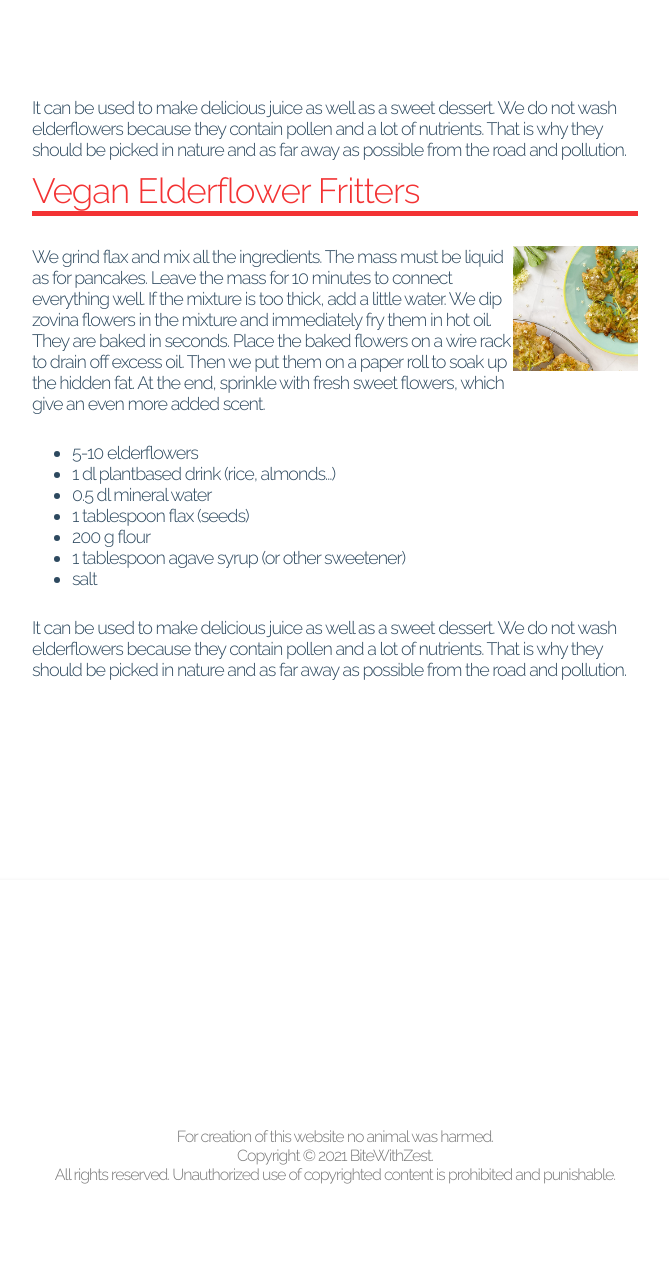
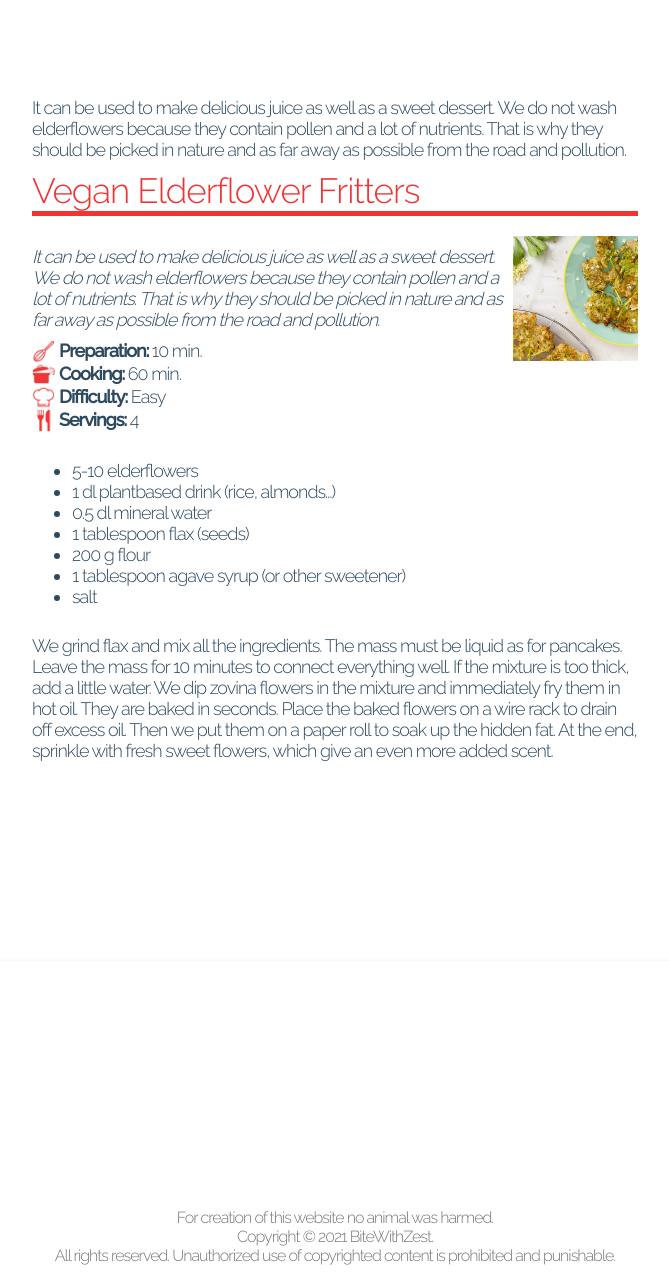
Before and after one commit to prezime/bitewithzest, a Django app: page /vegan-elderflower-fritters/ in a window 1280 px wide. Shown: the part 791-2072 px from the top of the page, without its empty margins (305-974 px from the left). Before the commit the page ends 1975 px from the top, so only its background shows below. Run offline with Django 3.2, Linux system fonts and the light colour scheme; data comes from the database, SQL or seed files in the repository; both versions use the stored data as it was after the commit.

Commit message:
layout ch4

```diff
--- a/blog/templates/post_detail.html
+++ b/blog/templates/post_detail.html
@@ -25,22 +25,24 @@
         <img src="../static/img/carrots-logo.jpg" alt="">
     </div>
     <div class="post-content">
-        <div class="intro1-text">
-            {{ object.intro1 | safe }}
+        <div class="maintext">
+            {{ object.maintext | safe }}
         </div>
         <div class="post-title">
             {{ object.title }}
         </div>
         <div class="preparation">
-
+            <div class="intro1">
+                {{ object.intro1 | safe }}
+            </div>
             <img src="../static/media/post{{post.id}}/intro/post_intro{{post.id}}.jpg" alt="">
-            {{ object.preparationtext | safe }}
+            {{ object.legend | safe }}
         </div>
-        <div class="ingerdients">
+        <div class="ingredients">
             {{ object.ingredients | safe }}
         </div>
-        <div class="maintext">
-            {{ object.maintext | safe }}
+        <div class="preparationtext">
+            {{ object.preparationtext | safe }}
         </div>
             {% block tips %}
                 {% if object.tip %}
--- a/static/css/responsive.css
+++ b/static/css/responsive.css
@@ -332,28 +332,35 @@ img {
   .preparation{
       display: grid;
       grid-template-columns: 3fr auto;
-      margin-top: 20px;
+      margin-top: 10px;
   }
   .preparation img{
       grid-column: 2/span 1;
-      grid-row: 1/span 4;
+      grid-row: 1/ span 6;
       width: 125px;
       height: 125px;
       object-fit: cover;
   }
 
+  .preparation .intro1{
+    grid-column: 1/ span 1;
+    font-style: italic;
+    margin: 10px 10px 10px 0;
+  }
+
+
   .preparation .webicons1 {
       grid-column: 1/-2;
-      height: 18px;
-      padding-left: 25px;
+      height: 23px;
+      padding-left: 27px;
       background-image: url('/static/img/web_icons1.png' );
       background-size: contain;
       background-repeat: no-repeat;
   }
   .preparation .webicons2 {
       grid-column: 1/-2;
-      height: 18px;
-      padding-left: 25px;
+      height: 23px;
+      padding-left: 27px;
       background-image: url('/static/img/web_icons2.png' );
       background-size: contain;
       background-repeat: no-repeat;
@@ -362,8 +369,8 @@ img {
 
   .preparation .webicons3 {
       grid-column: 1/-2;
-      height: 18px;
-      padding-left: 25px;
+      height: 23px;
+      padding-left: 27px;
       background-image: url('/static/img/web_icons3.png');
       background-size: contain;
       background-repeat: no-repeat;
@@ -371,8 +378,8 @@ img {
 
   .preparation .webicons4 {
       grid-column: 1/-2;
-      height: 18px;
-      padding-left: 25px;
+      height: 23px;
+      padding-left: 27px;
       background-image: url('/static/img/web_icons4.png' );
       background-size: contain;
       background-repeat: no-repeat;
@@ -380,8 +387,8 @@ img {
 
   .preparation .webicons5 {
     grid-column: 1/-2;
-    height: 18px;
-    padding-left: 25px; );
+    height: 23px;
+      padding-left: 27px;
     background-image: url('/static/img/web_icons5.png' );
     background-size: contain;
     background-repeat: no-repeat;
--- a/static/css/style.css
+++ b/static/css/style.css
@@ -160,29 +160,36 @@ h1,h2,h3,h4,h5,h6{
 
 .preparation{
   display: grid;
-    grid-template-columns: 1fr auto;
-    margin-top: 5px;
+  grid-template-columns: 3fr auto;
+  margin-top: 10px;
 }
 .preparation img{
   grid-column: 2/span 1;
-  grid-row: 1/span 4;
-  width: 125px;
-  height: 125px;
+  grid-row: 2/ span 5;
+  width: 108px;
+  height: 108px;
   object-fit: cover;
 }
 
+.preparation .intro1{
+grid-column: 1/ span 2;
+font-style: italic;
+margin: 10px 10px 10px 0 ;
+}
+
+
 .preparation .webicons1 {
   grid-column: 1/-2;
-  height: 18px;
-  padding-left: 25px;
+  height: 23px;
+  padding-left: 27px;
   background-image: url('/static/img/web_icons1.png' );
   background-size: contain;
   background-repeat: no-repeat;
 }
 .preparation .webicons2 {
   grid-column: 1/-2;
-  height: 18px;
-  padding-left: 25px;
+  height: 23px;
+  padding-left: 27px;
   background-image: url('/static/img/web_icons2.png' );
   background-size: contain;
   background-repeat: no-repeat;
@@ -191,8 +198,8 @@ h1,h2,h3,h4,h5,h6{
 
 .preparation .webicons3 {
   grid-column: 1/-2;
-  height: 18px;
-  padding-left: 25px;
+  height: 23px;
+  padding-left: 27px;
   background-image: url('/static/img/web_icons3.png');
   background-size: contain;
   background-repeat: no-repeat;
@@ -200,8 +207,8 @@ h1,h2,h3,h4,h5,h6{
 
 .preparation .webicons4 {
   grid-column: 1/-2;
-  height: 18px;
-  padding-left: 25px;
+  height: 23px;
+  padding-left: 27px;
   background-image: url('/static/img/web_icons4.png' );
   background-size: contain;
   background-repeat: no-repeat;
@@ -209,8 +216,8 @@ h1,h2,h3,h4,h5,h6{
 
 .preparation .webicons5 {
 grid-column: 1/-2;
-  height: 18px;
-  padding-left: 25px; );
+height: 23px;
+  padding-left: 27px;
 background-image: url('/static/img/web_icons5.png' );
 background-size: contain;
 background-repeat: no-repeat;
```
Also changed, not shown: db.sqlite3. Lines whose indentation alone changed are shown as unchanged.
